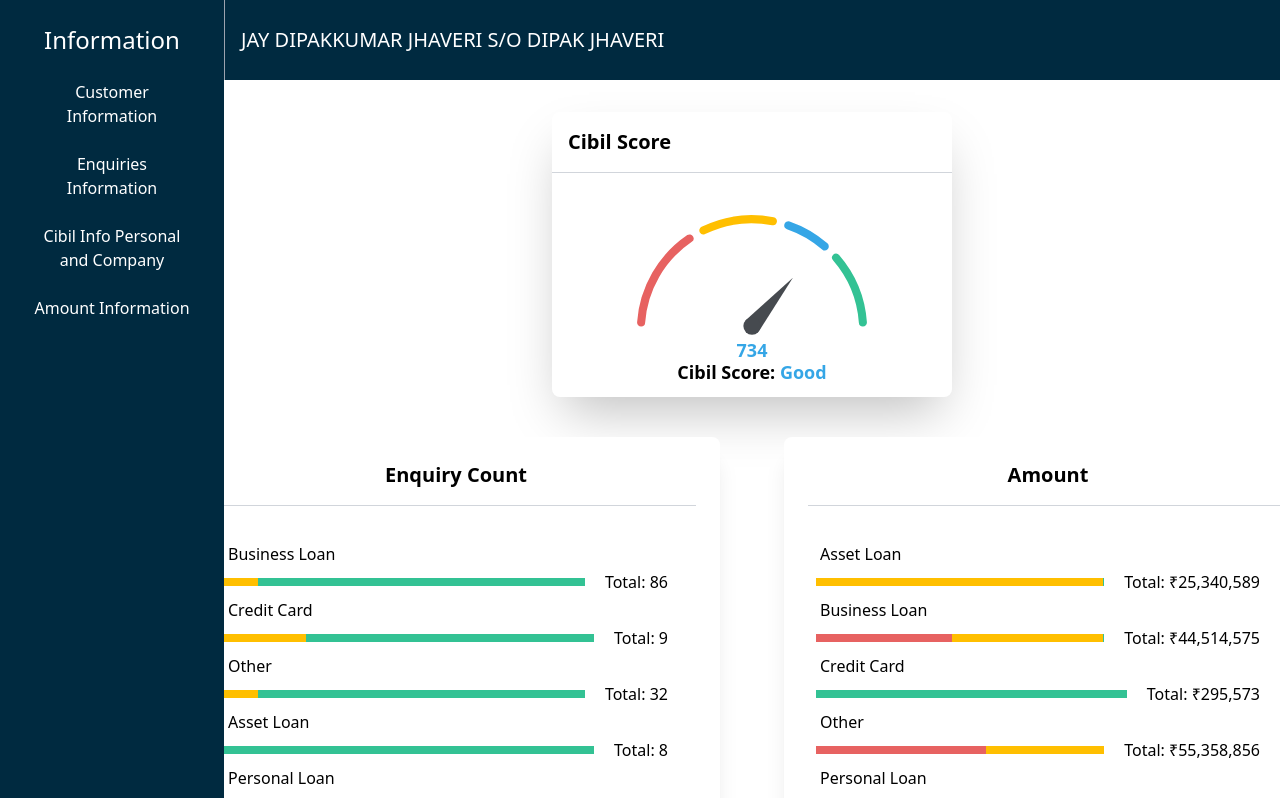
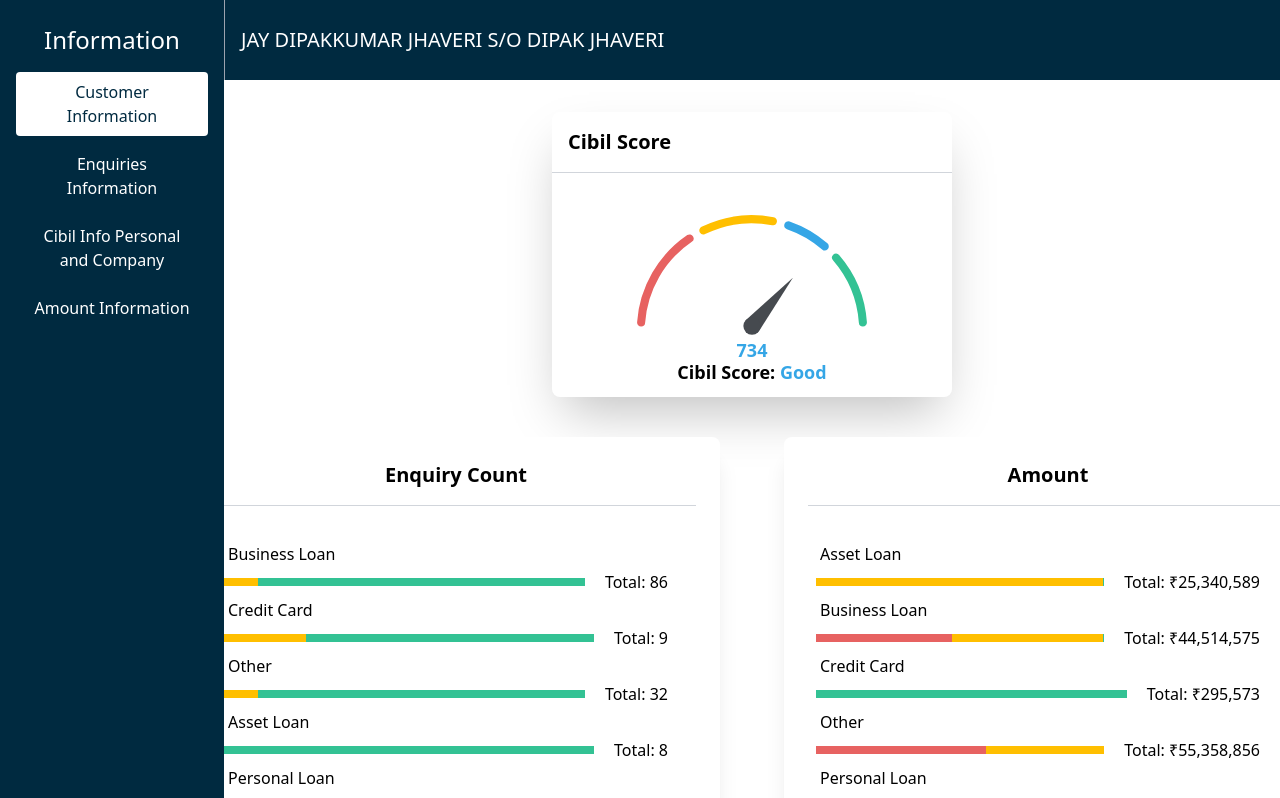
Before and after one commit to Shiv1024/Work, a React (Create React App) app: page /info in a window 1280 px wide. Shown: the top 798 px of the page. Built offline with nearby package versions, Linux system fonts and the light colour scheme.

Commit message:
added white bg to sidebar when a page is opened

```diff
--- a/src/Components/Sidebar.js
+++ b/src/Components/Sidebar.js
@@ -1,28 +1,36 @@
 import React from "react";
-import { Link } from "react-router-dom";
+import { Link, useLocation } from "react-router-dom";
 
 const Sidebar = () => {
+    const location = useLocation();
+
+    const getActiveClass = (path) => {
+        return location.pathname === path
+            ? "bg-white text-bcgClr"
+            : "text-white hover:bg-white hover:text-bcgClr";
+    };
+
     return (
         <div className="fixed top-0 left-0 bg-bcgClr w-32 lg:w-56 md:w-48 h-full p-4 text-white flex flex-col z-50">
             <h2 className="text-sm md:text-xl lg:text-2xl text-center mb-4 mt-2">Information</h2>
             <div className="flex-1">
                 <Link to={"/clients"}>
                     <div className="mb-2 cursor-pointer">
-                        <p className="block px-3 py-1 text-xs md:text-sm md:px-4 md:py-2 lg:text-base lg:px-4 lg:py-2 text-center text-white rounded hover:bg-white hover:text-bcgClr">
+                        <p className={`block px-3 py-1 text-xs md:text-sm md:px-4 md:py-2 lg:text-base lg:px-4 lg:py-2 text-center rounded ${getActiveClass("/clients")}`}>
                             Executive Summary
                         </p>
                     </div>
                 </Link>
                 <Link to={"/invoicematching"}>
                     <div className="mb-2 cursor-pointer">
-                        <p className="block px-3 py-1 text-xs md:text-sm md:px-4 md:py-2 lg:text-base lg:px-4 lg:py-2 text-center text-white border-0 rounded hover:bg-white hover:text-bcgClr">
+                        <p className={`block px-3 py-1 text-xs md:text-sm md:px-4 md:py-2 lg:text-base lg:px-4 lg:py-2 text-center rounded ${getActiveClass("/invoicematching")}`}>
                             Invoice Match
                         </p>
                     </div>
                 </Link>
                 <Link to={"/page"}>
                     <div className="mb-2 cursor-pointer">
-                        <p className="block px-3 py-1 text-xs md:text-sm md:px-4 md:py-2 lg:text-base lg:px-4 lg:py-2 text-center text-white border-0 rounded hover:bg-white hover:text-bcgClr">
+                        <p className={`block px-3 py-1 text-xs md:text-sm md:px-4 md:py-2 lg:text-base lg:px-4 lg:py-2 text-center rounded ${getActiveClass("/page")}`}>
                            Option-3
                         </p>
                     </div>
--- a/src/Components/Sidebar2.js
+++ b/src/Components/Sidebar2.js
@@ -1,23 +1,30 @@
 import React from "react";
-import { Link, useNavigate } from "react-router-dom";
+import { Link, useLocation } from "react-router-dom";
 
 const Sidebar = () => {
-    const navigate =useNavigate();
+    const location = useLocation();
+
+    const getActiveClass = (path) => {
+        return location.pathname === path
+            ? "bg-white text-bcgClr"
+            : "text-white hover:bg-white hover:text-bcgClr";
+    };
+
     return (
         <div className="fixed top-0 left-0 bg-bcgClr w-32 lg:w-56 md:w-48 h-full p-4 text-white flex flex-col z-50">
             <h2 className="text-sm md:text-xl lg:text-2xl text-center mb-4 mt-2">Information</h2>
             <div className="flex-1">
                 <Link to={"/creditscorepage"}>
                     <div className="mb-2 cursor-pointer">
-                        <p className="block px-3 py-1 text-xs md:text-sm md:px-4 md:py-2 lg:text-base lg:px-4 lg:py-2 text-center text-white rounded hover:bg-white hover:text-bcgClr" onClick={()=>{navigate('/creditscorepage')}}>
+                        <p className={`block px-3 py-1 text-xs md:text-sm md:px-4 md:py-2 lg:text-base lg:px-4 lg:py-2 text-center rounded ${getActiveClass("/creditscorepage")}`}>
                             Credit Score Details
                         </p>
                     </div>
                 </Link>
                 <Link to={"/newcreditscorepage"}>
                     <div className="mb-2 cursor-pointer">
-                        <p className="block px-3 py-1 text-xs md:text-sm md:px-4 md:py-2 lg:text-base lg:px-4 lg:py-2 text-center text-white rounded hover:bg-white hover:text-bcgClr" onClick={()=>{navigate('/creditscorepage')}}>
-                            Credit Score Details
+                        <p className={`block px-3 py-1 text-xs md:text-sm md:px-4 md:py-2 lg:text-base lg:px-4 lg:py-2 text-center rounded ${getActiveClass("/newcreditscorepage")}`}>
+                            New Credit Score
                         </p>
                     </div>
                 </Link>
--- a/src/Components/Sidebar3.js
+++ b/src/Components/Sidebar3.js
@@ -1,15 +1,22 @@
 import React from "react";
-import { Link, useNavigate } from "react-router-dom";
+import { Link, useLocation } from "react-router-dom";
 
 const Sidebar = () => {
-    const navigate =useNavigate();
+    const location = useLocation();
+
+    const getActiveClass = (path) => {
+        return location.pathname === path
+            ? "bg-white text-bcgClr"
+            : "text-white hover:bg-white hover:text-bcgClr";
+    };
+
     return (
         <div className="fixed top-0 left-0 bg-bcgClr w-32 lg:w-56 md:w-48 h-full p-4 text-white flex flex-col z-50">
             <h2 className="text-sm md:text-xl lg:text-2xl text-center mb-4 mt-2">Information</h2>
             <div className="flex-1">
                 <Link to={"/info"}>
                     <div className="mb-2 cursor-pointer">
-                        <p className="block px-3 py-1 text-xs md:text-sm md:px-4 md:py-2 lg:text-base lg:px-4 lg:py-2 text-center text-white rounded hover:bg-white hover:text-bcgClr" onClick={()=>{navigate('/creditscorepage')}}>
+                        <p className={`block px-3 py-1 text-xs md:text-sm md:px-4 md:py-2 lg:text-base lg:px-4 lg:py-2 text-center rounded ${getActiveClass("/info")}`}>
                             Customer Information
                         </p>
                     </div>
@@ -17,25 +24,24 @@ const Sidebar = () => {
 
                 <Link to={"/enquiry"}>
                     <div className="mb-2 cursor-pointer">
-                        <p className="block px-3 py-1 text-xs md:text-sm md:px-4 md:py-2 lg:text-base lg:px-4 lg:py-2 text-center text-white rounded hover:bg-white hover:text-bcgClr" onClick={()=>{navigate('/creditscorepage')}}>
+                        <p className={`block px-3 py-1 text-xs md:text-sm md:px-4 md:py-2 lg:text-base lg:px-4 lg:py-2 text-center rounded ${getActiveClass("/enquiry")}`}>
                             Enquiries Information
                         </p>
                     </div>
                 </Link>
 
-
                 <Link to={"/cibilinfo"}>
                     <div className="mb-2 cursor-pointer">
-                        <p className="block px-3 py-1 text-xs md:text-sm md:px-4 md:py-2 lg:text-base lg:px-4 lg:py-2 text-center text-white rounded hover:bg-white hover:text-bcgClr" onClick={()=>{navigate('/creditscorepage')}}>
+                        <p className={`block px-3 py-1 text-xs md:text-sm md:px-4 md:py-2 lg:text-base lg:px-4 lg:py-2 text-center rounded ${getActiveClass("/cibilinfo")}`}>
                             Cibil Info Personal and Company
                         </p>
                     </div>
                 </Link>
+
                 <Link to={"/amount"}>
                     <div className="mb-2 cursor-pointer">
-                        <p className="block px-3 py-1 text-xs md:text-sm md:px-4 md:py-2 lg:text-base lg:px-4 lg:py-2 text-center text-white rounded hover:bg-white hover:text-bcgClr" onClick={()=>{navigate('/creditscorepage')}}>
+                        <p className={`block px-3 py-1 text-xs md:text-sm md:px-4 md:py-2 lg:text-base lg:px-4 lg:py-2 text-center rounded ${getActiveClass("/amount")}`}>
                             Amount Information
-
                         </p>
                     </div>
                 </Link>
--- a/src/Components/Sidebar4.js
+++ b/src/Components/Sidebar4.js
@@ -1,15 +1,22 @@
 import React from "react";
-import { Link, useNavigate } from "react-router-dom";
+import { Link, useLocation } from "react-router-dom";
 
 const Sidebar = () => {
-    const navigate =useNavigate();
+    const location = useLocation();
+
+    const getActiveClass = (path) => {
+        return location.pathname === path
+            ? "bg-white text-bcgClr"
+            : "text-white hover:bg-white hover:text-bcgClr";
+    };
+
     return (
         <div className="fixed top-0 left-0 bg-bcgClr w-32 lg:w-56 md:w-48 h-full p-4 text-white flex flex-col z-50">
             <h2 className="text-sm md:text-xl lg:text-2xl text-center mb-4 mt-2">Information</h2>
             <div className="flex-1">
                 <Link to={"/sms"}>
                     <div className="mb-2 cursor-pointer">
-                        <p className="block px-3 py-1 text-xs md:text-sm md:px-4 md:py-2 lg:text-base lg:px-4 lg:py-2 text-center text-white rounded hover:bg-white hover:text-bcgClr" onClick={()=>{navigate('/creditscorepage')}}>
+                        <p className={`block px-3 py-1 text-xs md:text-sm md:px-4 md:py-2 lg:text-base lg:px-4 lg:py-2 text-center rounded ${getActiveClass("/sms")}`}>
                             SMS Parsing
                         </p>
                     </div>
```
